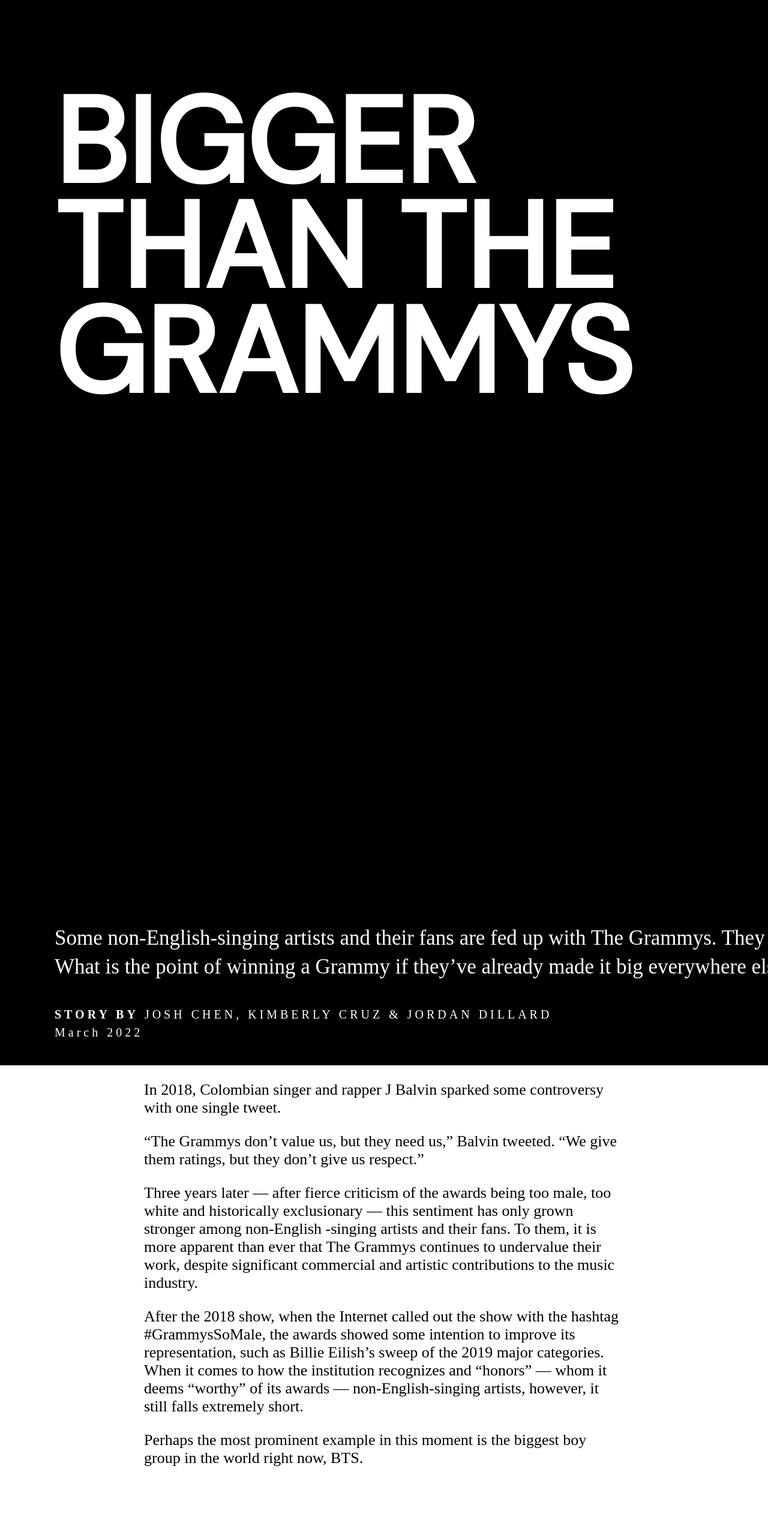
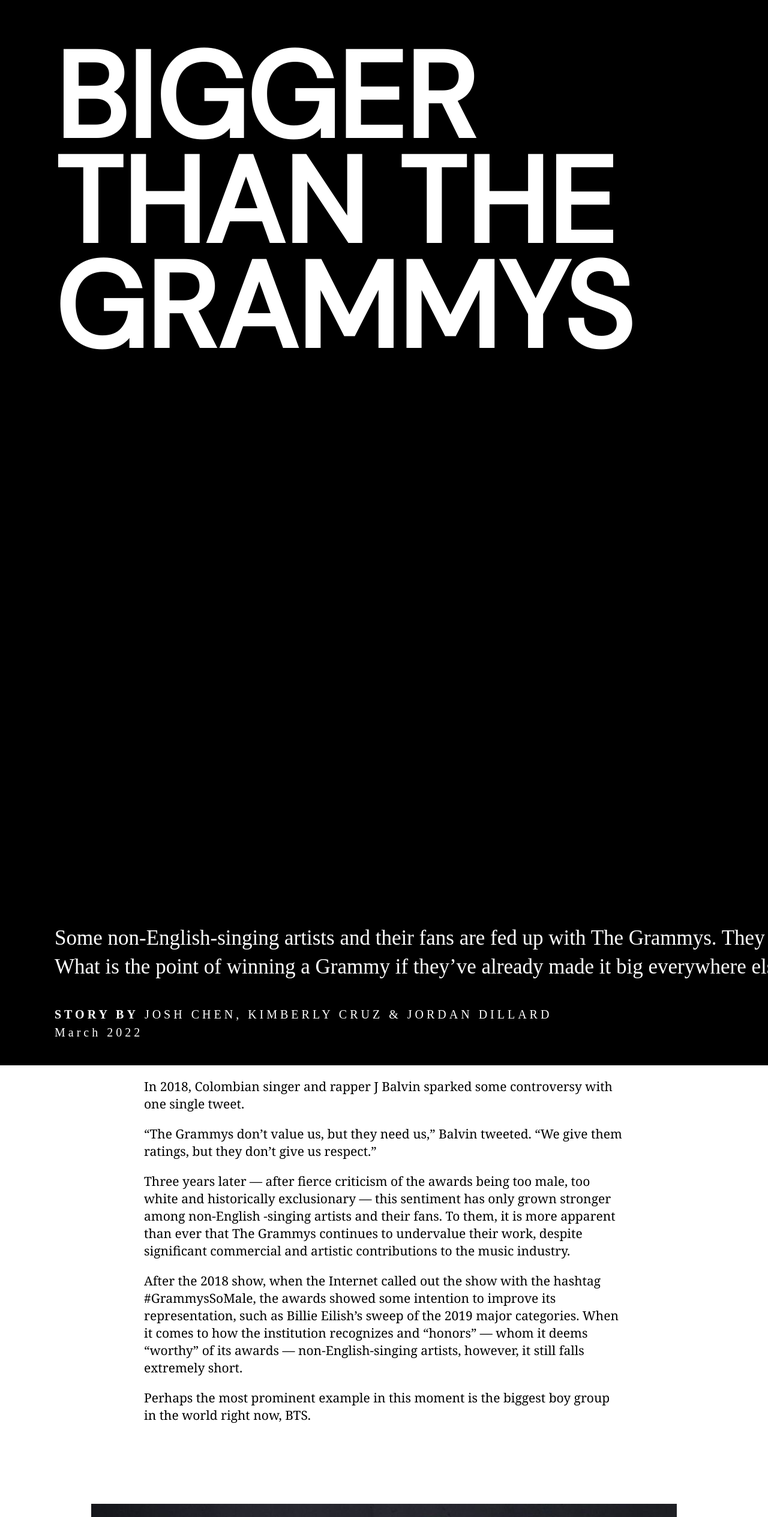
Before and after one commit to jordan-dillard/bts-grammy-journey, a React (Create React App) app: page / in a window 1280 px wide. Shown: the top 2529 px of the page at 60% size. Built offline with nearby package versions, Linux system fonts and the light colour scheme.

Commit message:
Alter header sizing/alignment

```diff
--- a/src/App.css
+++ b/src/App.css
@@ -31,7 +31,7 @@
   color: #FFFFFF;
   margin-left: 91px;
   position: sticky;
-  top: 150px;
+  top: 75px;
 }
 .Subhead {
   width: 1258px;
@@ -60,22 +60,42 @@
 .PartOne {
   max-width: 50rem;
   color: black;
-  font-family: 'Times New Roman', Times, serif;
+  font-family: Georgia, 'Times New Roman', Times, serif;
+  font-style: normal;
+  font-weight: normal;
+  font-size: 21px;
+  line-height: 29px;
+  /* or 160% */
 }
 .PartTwo {
   max-width: 50rem;
   color: black;
-  font-family: 'Times New Roman', Times, serif;
+  font-family: Georgia, 'Times New Roman', Times, serif;
+  font-style: normal;
+  font-weight: normal;
+  font-size: 21px;
+  line-height: 29px;
+  /* or 160% */
 }
 .PartThree {
   max-width: 50rem;
   color: black;
-  font-family: 'Times New Roman', Times, serif;
+  font-family: Georgia, 'Times New Roman', Times, serif;
+  font-style: normal;
+  font-weight: normal;
+  font-size: 21px;
+  line-height: 29px;
+  /* or 160% */
 }
 .PartFour {
   max-width: 50rem;
   color: black;
-  font-family: 'Times New Roman', Times, serif;
+  font-family: Georgia, 'Times New Roman', Times, serif;
+  font-style: normal;
+  font-weight: normal;
+  font-size: 21px;
+  line-height: 29px;
+  /* or 160% */
 }
 .Lyric-Comparison {
   display: flex;
```
